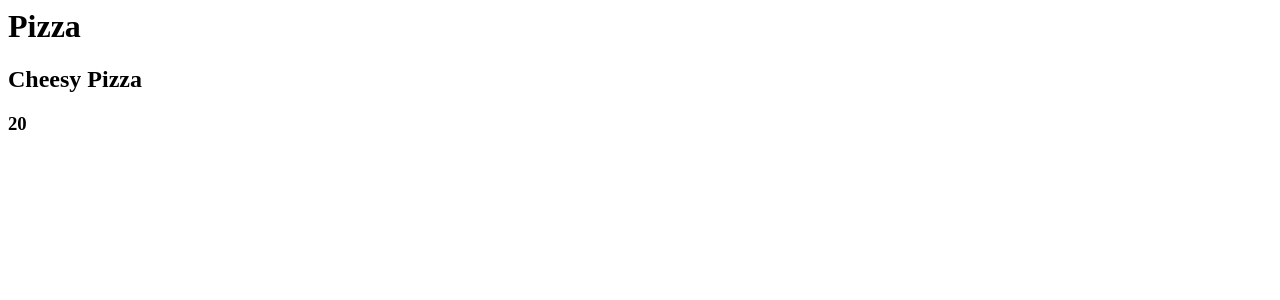
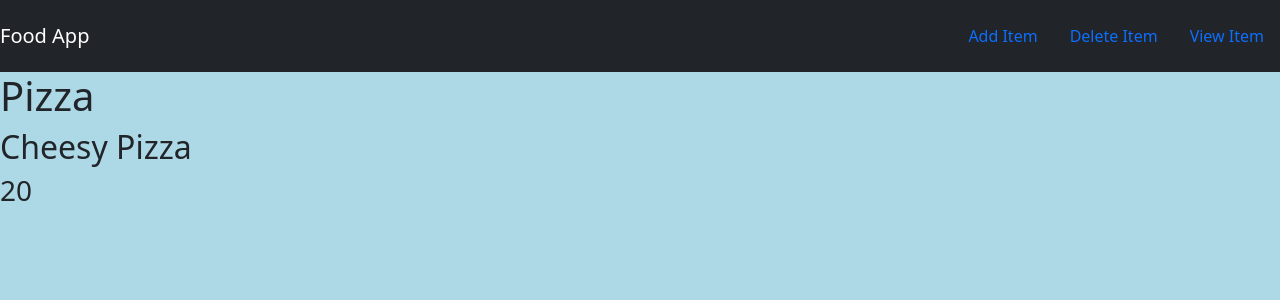
Before and after one commit to rr2x/2021dmbwawpd, a Django app: page /food/1 in a window 1280 px wide. Shown: the top 300 px of the page. Run offline with Django 3.2, Linux system fonts and the light colour scheme; data comes from the database, SQL or seed files in the repository; both versions use the stored data as it was after the commit.

Commit message:
Static Files & Site Design (2)

```diff
--- a/mysite/food/models.py
+++ b/mysite/food/models.py
@@ -9,3 +9,5 @@ class Item(models.Model):
     item_name = models.CharField(max_length=200)
     item_desc = models.CharField(max_length=200)
     item_price = models.IntegerField()
+    item_image = models.CharField(
+        max_length=500, default='https://external-content.duckduckgo.com/iu/?u=https%3A%2F%2Ftse4.mm.bing.net%2Fth%3Fid%3DOIP.WbhJPOi8PiEDjZuFpEthMwHaE8%26pid%3DApi&f=1')
--- a/mysite/food/static/food/style.css
+++ b/mysite/food/static/food/style.css
@@ -1,3 +1,3 @@
 body {
-  background-color: aqua;
+  background-color: lightblue;
 }
--- /dev/null
+++ b/mysite/food/templates/food/_base.html
@@ -0,0 +1,30 @@
+{% load static %}
+<!DOCTYPE html>
+<html lang="en">
+  <head>
+    <link
+      href="https://cdn.jsdelivr.net/npm/bootstrap@5.0.1/dist/css/bootstrap.min.css"
+      rel="stylesheet"
+      integrity="sha384-+0n0xVW2eSR5OomGNYDnhzAbDsOXxcvSN1TPprVMTNDbiYZCxYbOOl7+AMvyTG2x"
+      crossorigin="anonymous"
+    />
+    <script
+      src="https://cdn.jsdelivr.net/npm/bootstrap@5.0.1/dist/js/bootstrap.bundle.min.js"
+      integrity="sha384-gtEjrD/SeCtmISkJkNUaaKMoLD0//ElJ19smozuHV6z3Iehds+3Ulb9Bn9Plx0x4"
+      crossorigin="anonymous"
+    ></script>
+    <link rel="stylesheet" href="{% static 'food/style.css' %}" />
+  </head>
+  <body>
+    <nav class="navbar navbar-dark bg-dark">
+      <a href="#" class="navbar-brand">Food App</a>
+      <div class="navbar">
+        <a href="#" class="nav-item nav-link">Add Item</a>
+        <a href="#" class="nav-item nav-link">Delete Item</a>
+        <a href="#" class="nav-item nav-link">View Item</a>
+      </div>
+    </nav>
+
+    {% block body %} {% endblock %}
+  </body>
+</html>
--- a/mysite/food/templates/food/detail.html
+++ b/mysite/food/templates/food/detail.html
@@ -1,3 +1,7 @@
+{% extends 'food/_base.html' %} {% block body %}
+
 <h1>{{ item.item_name }}</h1>
 <h2>{{ item.item_desc }}</h2>
 <h3>{{ item.item_price }}</h2>
+
+ {% endblock %}
--- a/notes.txt
+++ b/notes.txt
@@ -39,7 +39,6 @@ add to settings.py/INSTALLED_APPS from apps.py
 
 then tell django there are changes by using:
   >>> py manage.py makemigrations food
-  >>> py manage.py sqlmigrate food 001_initial
   >>> py manage.py migrate
 
 
```
Also changed, not shown: mysite/food/templates/food/index.html (+15 -22 lines), mysite/db.sqlite3, mysite/food/migrations/0002_item_item_image.py (added).
